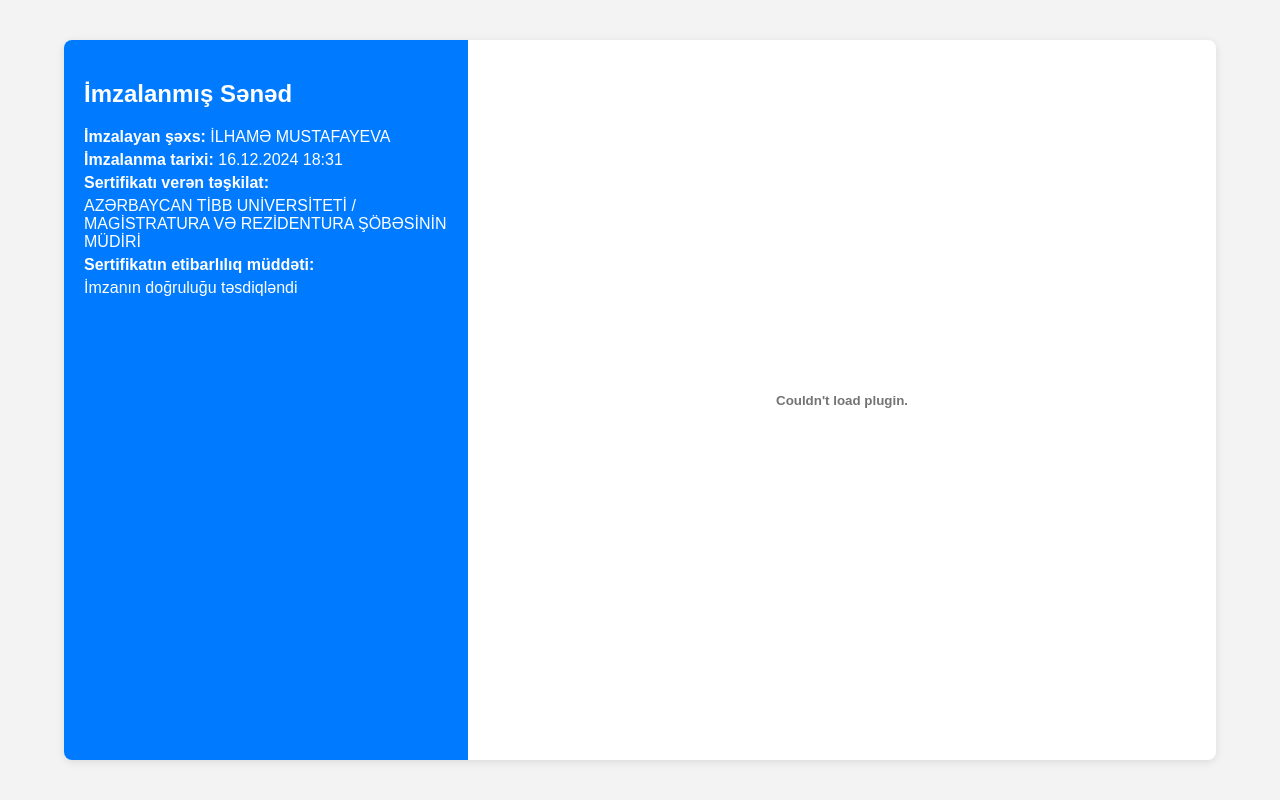
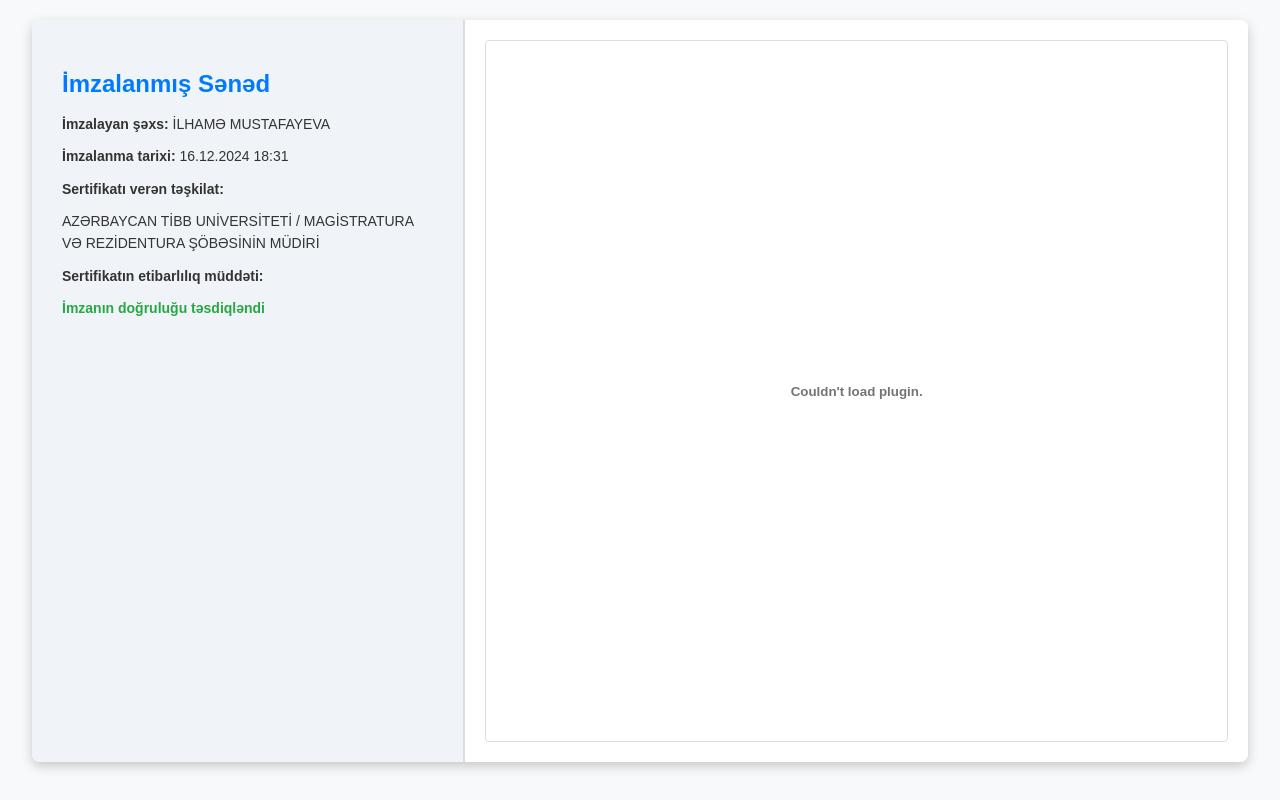
Before and after one commit to bettercop/bettercop.io, a plain HTML site: page index.html in a window 1280 px wide. Drawn offline with Linux system fonts and the light colour scheme.

Commit message:
Update styles.css

```diff
--- a/styles.css
+++ b/styles.css
@@ -3,20 +3,17 @@ body {
     font-family: Arial, sans-serif;
     margin: 0;
     padding: 0;
-    display: flex;
-    justify-content: center;
-    align-items: center;
-    height: 100vh;
-    background-color: #f3f3f3;
+    background-color: #f8f9fa;
 }
 
 /* Əsas konteyner */
 .konteyner {
     display: flex;
-    width: 90%;
-    max-width: 1200px;
-    background: #fff;
-    box-shadow: 0 2px 8px rgba(0, 0, 0, 0.1);
+    width: 95%;
+    max-width: 1400px;
+    margin: 20px auto;
+    background: #ffffff;
+    box-shadow: 0 4px 12px rgba(0, 0, 0, 0.2);
     border-radius: 8px;
     overflow: hidden;
 }
@@ -24,24 +21,39 @@ body {
 /* Sol tərəf (Məlumat) */
 .sol {
     flex: 1;
-    padding: 20px;
-    background-color: #007bff;
-    color: white;
+    padding: 30px;
+    background-color: #f0f4f8;
+    color: #333;
+    border-right: 2px solid #ddd;
 }
 
-.sol h1 {
-    margin-bottom: 10px;
+.sol h2 {
+    margin-bottom: 15px;
+    color: #007bff;
 }
 
 .sol p {
-    margin: 5px 0;
+    margin: 10px 0;
+    font-size: 14px;
+    line-height: 1.6;
 }
 
-/* Sağ tərəf (PDF) */
+.sol .etibarlidir {
+    color: #28a745;
+    font-weight: bold;
+}
+
+/* Sağ tərəf (PDF Görüntüləmə) */
 .sag {
     flex: 2;
     display: flex;
     justify-content: center;
     align-items: center;
-    padding: 10px;
+    padding: 20px;
+    background-color: #ffffff;
 }
+
+embed {
+    border: 1px solid #ddd;
+    border-radius: 4px;
+}
```
